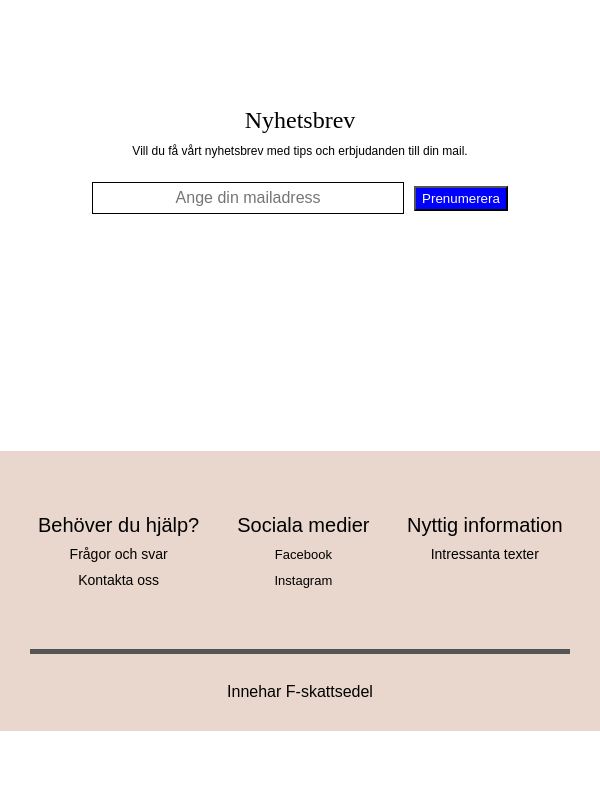
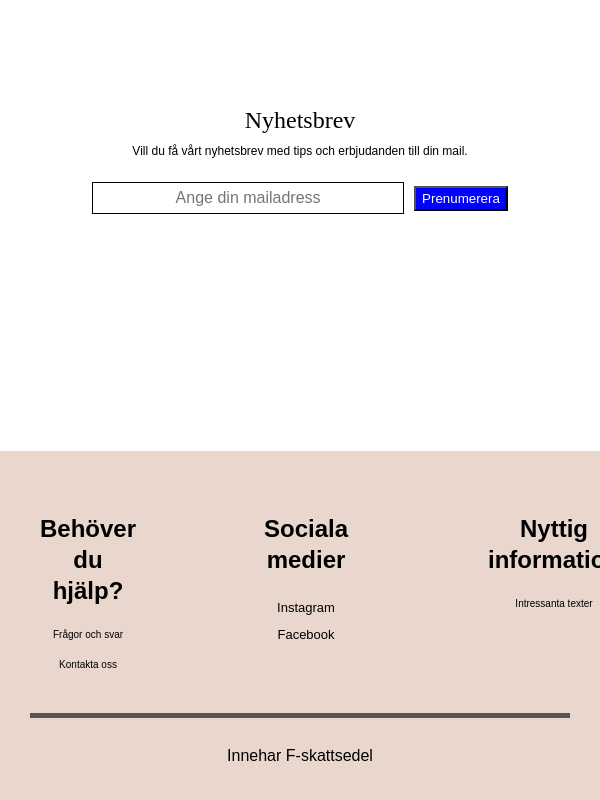
Before and after one commit to calle0201/Reuse-Kids, a React (Create React App) app: page / in a window 600 px wide. Shown: the part 1020-1820 px from the top of the page. Before the commit the page ends 1751 px from the top, so only its background shows below. Built offline with nearby package versions, Linux system fonts and the light colour scheme; no server answers; a web font is replaced by a local one.

Commit message:
fixed and changed some stuff

```diff
--- a/src/components/Buy.css
+++ b/src/components/Buy.css
@@ -8,6 +8,7 @@
         width:100%
     }
     .style {
+        height: 100%;
         width:100%
     }
 
@@ -69,7 +70,9 @@
             flex-direction: row;
             flex-wrap: wrap;
         }
-
+        .style {
+            height: 400%;
+        }
         .Buy-Product {
             border: 1px solid black;
             margin: 10px 10px;
--- a/src/components/Buy.js
+++ b/src/components/Buy.js
@@ -61,11 +61,12 @@ class Buy extends React.Component {
                     <Route path="/Cars"  render={() => <Cars hideAds={this.hideAds} />}/>
                     <Route path="/Other" render={() => <Other hideAds={this.hideAds} />}/>
                 </Switch>
+                <Alladvertisment  hideAds={this.state.hideAds}/>
             </div>
           </BrowserRouter>
 
 
-           <Alladvertisment  hideAds={this.state.hideAds}/>
+
            <Footer />
           </div>
 
--- a/src/components/Footer.css
+++ b/src/components/Footer.css
@@ -1,5 +1,6 @@
 @media screen and (max-width: 600px) {
 .Footer {
+    width: 100%;
     height: 250px;
     background: #e9d7cd;
     display: flex;
@@ -29,38 +30,51 @@ hr {
     height: 5px;
 }
 .table-row1 {
+    font-size: 10px;
+    width: 22%;
+    margin: 2px;
+    flex-direction: column;
+    display: inline-flex;
+    flex-wrap: wrap;
+}
+.table-row2 {
+    font-size: 10px;
+    width: 22%;
+    margin: 2px;
+    flex-direction: column;
+    display: inline-flex;
+    flex-wrap: wrap;
+}
+.table-row-head {
+    font-size: 10px;
+    width: 22%;
+    margin: 2px;
+    flex-direction: column;
+    display: inline-flex;
+    flex-wrap: wrap;
+}
+p {
+    margin:2px
+}
+h1 {
+    margin: 4px;
+}
+.inline {
     text-align: center;
 
+    flex-direction: row;
 }
-.table-row2 {
-    text-align: center;
-}
-.table-row-head {
-    font-weight: bold;
-    font-size: 18px;
-    padding: 20px;
-}
-table {
-    border-spacing: 7px;
-    padding: 15px;
-    font-size: 14px;
-
-}
-.white {
-    color: #e9d7cd;
-}
-table tr td a {
-text-decoration: none ;
-color: black;
 }
 
 
-    }
+
+
 
     @media screen and (min-width: 600px) {
     .Footer {
+        width: 100%;
         vertical-align: bottom;
-    height: 200px;
+    height: 100%;
     background: #e9d7cd;
     display: flex;
     flex-direction: column;
@@ -93,36 +107,49 @@ color: black;
     height: 5px;
     }
     .table-row1 {
+        cursor: default;
         text-align: center;
-        cursor: pointer;
-
+        width: 12%;
+         margin: 0 25% 0 25%;
+        flex-direction: column;
+        display: inline-flex;
+        flex-wrap: wrap;
     }
     .table-row2 {
         text-align: center;
+        cursor: default;
+        width: 12%;
+        margin: 2px;
+        flex-direction: column;
+        display: inline-flex;
+        flex-wrap: wrap;
+    }
+    .table-row-head {
+        text-align: center;
+        cursor: default;
+        width: 12%;
+        margin: 2px;
+        flex-direction: column;
+        display: inline-flex;
+        flex-wrap: wrap;
+    }
+    .inline {
+        text-align: center;
+        flex-direction: row;
+    }
+    p {
         cursor: pointer;
+        padding: 0 4px 0 4px;
 
     }
-    .table-row-head {
-        font-weight: bold;
-        font-size: 20px;
-        padding: 20px;
-
-        cursor: default;
+    a {
+        padding: 0 8px 0 8px;
+        cursor: pointer;
+        text-align: center;
     }
-    table {
-        border-spacing: 5px;
-
-        width: 100%;
+    h1 {
+        margin: 8px;
     }
-    .white {
-        color: #e9d7cd;
-        cursor: default;
-    }
-    table tr td a {
-        text-decoration: none ;
-        color: black;
-        cursor: pointer;
-        }
     }
 
     @media screen and (min-width: 768px) {
--- a/src/components/Footer.js
+++ b/src/components/Footer.js
@@ -1,4 +1,4 @@
-
+import { withRouter } from 'react-router';
 import React, { Component } from 'react';
 import './Footer.css';
 
@@ -11,68 +11,48 @@ constructor(props) {
   super(props);
    this.contact = this.contact.bind(this);
    this.faq = this.faq.bind(this);
-   this.compounds = this.compounds.bind(this);
-   this.recipe = this.recipe.bind(this);
    this.interestedthings = this.interestedthings.bind(this);
-   this.takecareofyourthings = this.takecareofyourthings.bind(this);
 }
 
 faq() {
   let path = 'Faq';
   this.props.history.push(path);
 }
-
 contact() {
   let path = 'contact';
   this.props.history.push(path);
 }
-
-compounds() {
-  let path = 'compoundsinfo';
-  this.props.history.push(path);
-}
-
 interestedthings() {
   let path = 'interestedthings';
   this.props.history.push(path);
 }
 
-takecareofyourthings() {
-  let path = 'takecareofyourthings';
-  this.props.history.push(path);
-}
-
-recipe() {
-  let path = 'recipeside';
-  this.props.history.push(path);
-}
 
 render() {
 return (
 <div className="Footer">
-  <table>
-  <tr className="table-row-head">
-    <th>Behöver du hjälp?</th>
-    <th>Sociala medier</th>
-    <th>Nyttig information</th>
-  </tr>
-  <tr className="table-row1">
-    <td onClick={this.faq}>Frågor och svar</td>
-    <td onClick={this.handleClick} ><a a href="#" target="_blank">Facebook</a> </td>
-    <td onClick={this.interestedthings}>Intressanta texter</td>
-  </tr>
-  <tr className="table-row2">
-    <td onClick={this.contact}>Kontakta oss</td>
-    <td><a href="#" target="_blank">Instagram</a></td>
-    <td className="white">inget att se här</td>
-  </tr>
-</table>
+  <div className="inline">
+  <div className="table-row-head">
+    <h2>Behöver du hjälp?</h2>
+    <p onClick={this.faq}>Frågor och svar</p>
+    <p onClick={this.contact}>Kontakta oss</p>
+  </div>
+  <div className="table-row1">
+  <h2>Sociala medier</h2>
+   <a onClick={this.handleClick} href="#" target="_blank">Instagram</a>
+   <a onClick={this.handleClick} a href="#" target="_blank">Facebook</a>
+  </div>
+  <div className="table-row2">
+    <h2>Nyttig information</h2>
+    <p onClick={this.interestedthings}>Intressanta texter</p>
+  </div>
   <div className="Footer_second">
-  <hr />
-  <div className="Footer-taxes">Innehar F-skattsedel</div>
+    <hr />
+    <div className="Footer-taxes">Innehar F-skattsedel</div>
+  </div>
   </div>
 </div>
 );
 }
 }
-export default Footer;
+export default withRouter(Footer);
```
